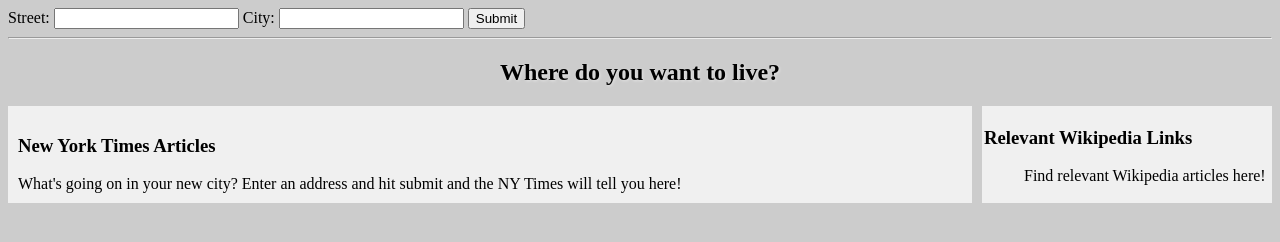
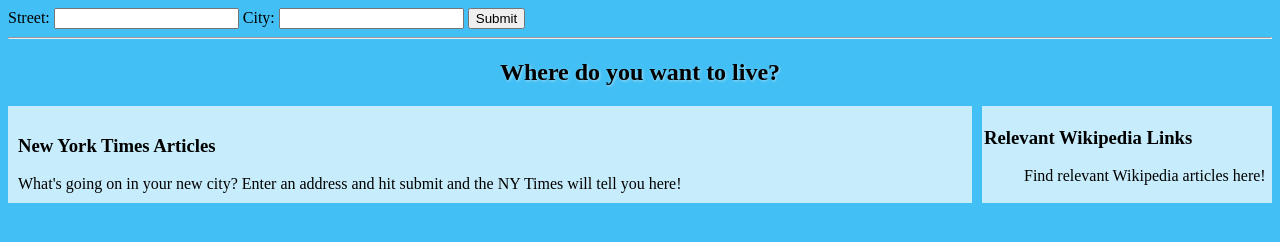
Before and after one commit to apexa11/Move-Planner-App, a plain HTML site: page index.html in a window 1280 px wide. Drawn offline with Linux system fonts and the light colour scheme.

Commit message:
changing bg

```diff
--- a/css/style.css
+++ b/css/style.css
@@ -1,5 +1,5 @@
 * {box-sizing:border-box;}
-body {background-color: #CCC;}
+body {background-color: #42bff4;}
 
 .bgimg {
     position:fixed;
```
